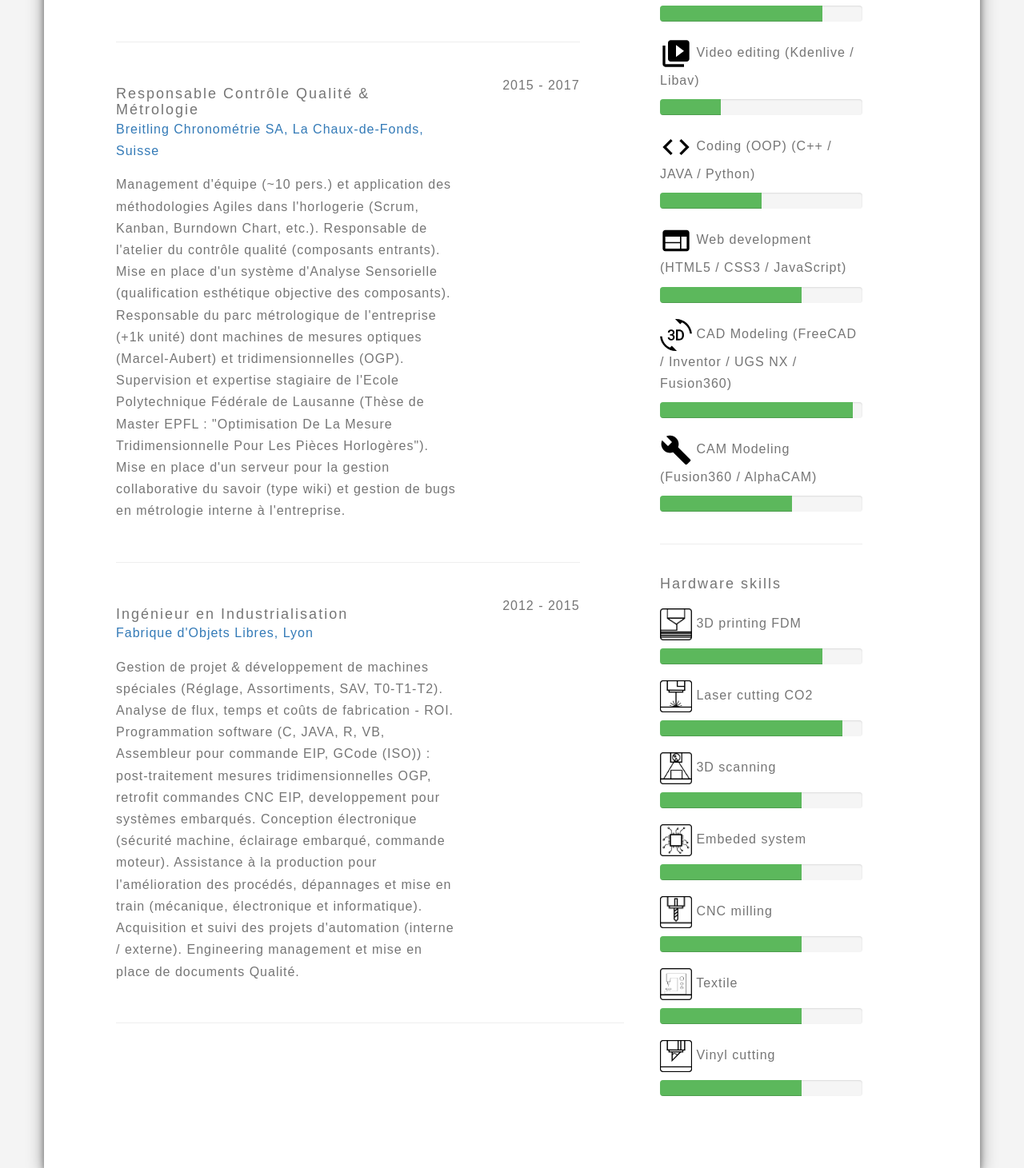
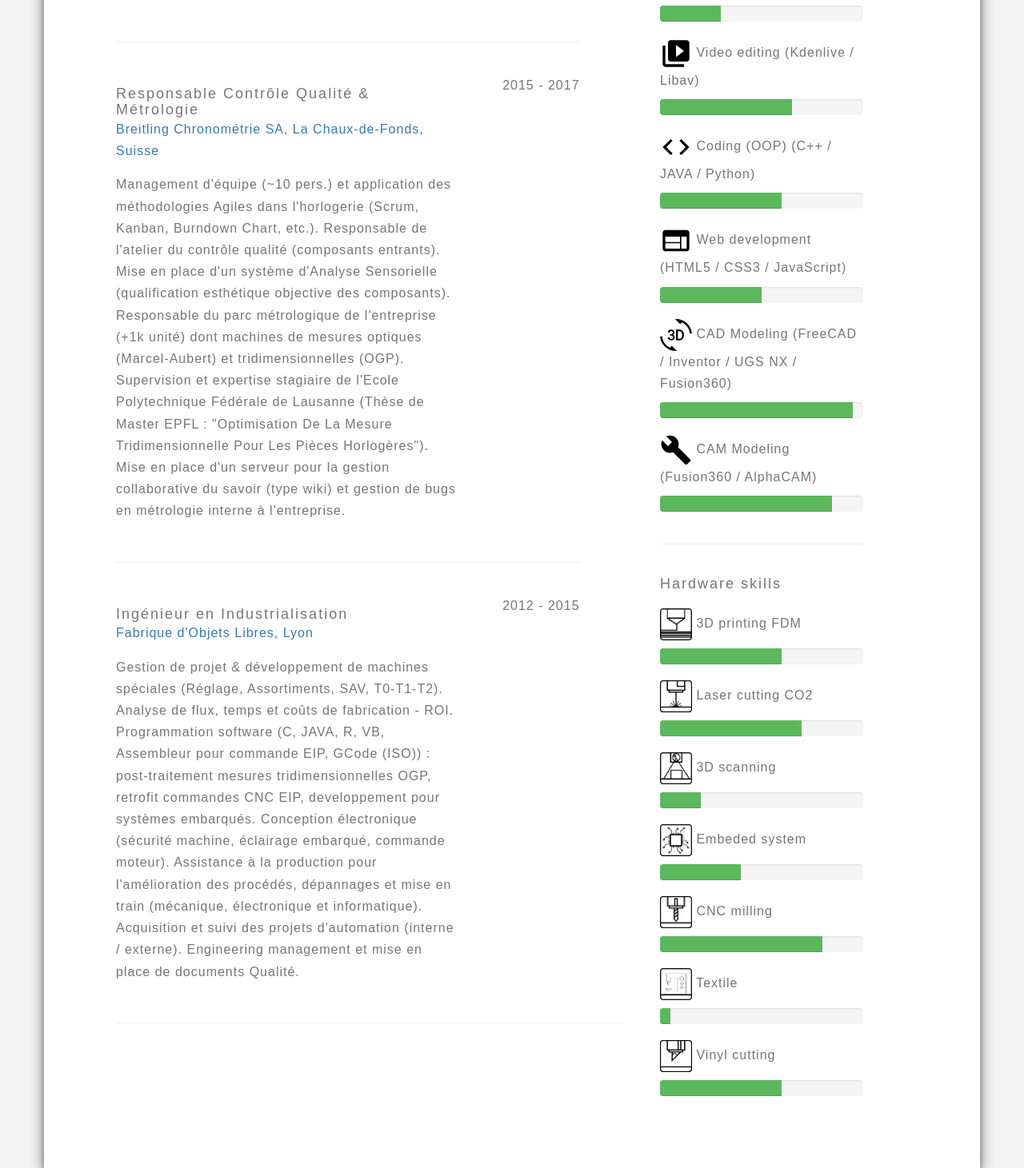
Before and after one commit to matbgn/CV, a plain HTML site: page index.html in a window 1280 px wide. Shown: the part 1134-2595 px from the top of the page at 80% size. Drawn offline with nearby package versions, Linux system fonts and the light colour scheme; a web font is replaced by a local one.

Commit message:
First self-rating for the skills

```diff
--- a/index.html
+++ b/index.html
@@ -184,39 +184,39 @@
                     <br>
                     <p><img src="img/photo.svg" class="imagethumb animated fadein"> Photo editing (GIMP / Photoshop)</p>
                     <div class="progress">
-                        <div class="progress-bar progress-bar-success" role="progressbar" aria-valuenow="70" aria-valuemin="0" aria-valuemax="100" style="width: 70%">
-                            <span class="sr-only">70% Complete</span>
+                        <div class="progress-bar progress-bar-success" role="progressbar" aria-valuenow="80" aria-valuemin="0" aria-valuemax="100" style="width: 80%">
+                            <span class="sr-only">80% Complete</span>
                         </div>
                     </div><!--skill end-->
                     <p><img src="img/vector.svg" class="imagethumb"> Vector graphics (Inkscape / Illustrator)</p>
                     <div class="progress">
-                        <div class="progress-bar progress-bar-success" role="progressbar" aria-valuenow="85" aria-valuemin="0" aria-valuemax="100" style="width: 85%">
-                            <span class="sr-only">85% Complete</span>
+                        <div class="progress-bar progress-bar-success" role="progressbar" aria-valuenow="70" aria-valuemin="0" aria-valuemax="100" style="width: 70%">
+                            <span class="sr-only">70% Complete</span>
                         </div>
                     </div>
                     <p><img src="img/video.svg" class="imagethumb"> Video production (Open Broadcaster Software)</p>
                     <div class="progress">
-                        <div class="progress-bar progress-bar-success" role="progressbar" aria-valuenow="80" aria-valuemin="0" aria-valuemax="100" style="width: 80%">
-                            <span class="sr-only">80% Complete</span>
+                        <div class="progress-bar progress-bar-success" role="progressbar" aria-valuenow="30" aria-valuemin="0" aria-valuemax="100" style="width: 30%">
+                            <span class="sr-only">30% Complete</span>
                         </div>
                     </div>
 
                     <p><img src="img/videoEditing.svg" class="imagethumb"> Video editing (Kdenlive / Libav)</p>
                     <div class="progress">
-                        <div class="progress-bar progress-bar-success" role="progressbar" aria-valuenow="30" aria-valuemin="0" aria-valuemax="100" style="width: 30%">
-                            <span class="sr-only">30% Complete (success)</span>
+                        <div class="progress-bar progress-bar-success" role="progressbar" aria-valuenow="65" aria-valuemin="0" aria-valuemax="100" style="width: 65%">
+                            <span class="sr-only">65% Complete</span>
                         </div>
                     </div>
                     <p><img src="img/coding.svg" class="imagethumb"> Coding (OOP) (C++ / JAVA / Python)</p>
                     <div class="progress">
-                        <div class="progress-bar progress-bar-success" role="progressbar" aria-valuenow="50" aria-valuemin="0" aria-valuemax="100" style="width: 50%">
-                            <span class="sr-only">50% Complete (success)</span>
+                        <div class="progress-bar progress-bar-success" role="progressbar" aria-valuenow="60" aria-valuemin="0" aria-valuemax="100" style="width: 60%">
+                            <span class="sr-only">60% Complete</span>
                         </div>
                     </div>
                     <p><img src="img/web.svg" class="imagethumb"> Web development (HTML5 / CSS3 / JavaScript)</p>
                     <div class="progress">
-                        <div class="progress-bar progress-bar-success" role="progressbar" aria-valuenow="70" aria-valuemin="0" aria-valuemax="100" style="width: 70%">
-                            <span class="sr-only">70% Complete (success)</span>
+                        <div class="progress-bar progress-bar-success" role="progressbar" aria-valuenow="50" aria-valuemin="0" aria-valuemax="100" style="width: 50%">
+                            <span class="sr-only">50% Complete</span>
                         </div>
                     </div>
                     <p><img src="img/3dModeling.svg" class="imagethumb"> CAD Modeling (FreeCAD / Inventor / UGS NX / Fusion360)</p>
@@ -227,8 +227,8 @@
                     </div>
                     <p><img src="img/camModeling.svg" class="imagethumb"> CAM Modeling (Fusion360 / AlphaCAM)</p>
                     <div class="progress">
-                        <div class="progress-bar progress-bar-success" role="progressbar" aria-valuenow="65" aria-valuemin="0" aria-valuemax="100" style="width: 65%">
-                            <span class="sr-only">30% Complete (success)</span>
+                        <div class="progress-bar progress-bar-success" role="progressbar" aria-valuenow="85" aria-valuemin="0" aria-valuemax="100" style="width: 85%">
+                            <span class="sr-only">85% Complete</span>
                         </div>
                     </div>
                     <hr>
@@ -236,44 +236,44 @@
                     <br>
                     <p><img src="img/3d_print.png" class="imagethumb"> 3D printing FDM</p>
                     <div class="progress">
-                        <div class="progress-bar progress-bar-success" role="progressbar" aria-valuenow="80" aria-valuemin="0" aria-valuemax="100" style="width: 80%">
-                            <span class="sr-only">80% Complete (success)</span>
+                        <div class="progress-bar progress-bar-success" role="progressbar" aria-valuenow="60" aria-valuemin="0" aria-valuemax="100" style="width: 60%">
+                            <span class="sr-only">60% Complete</span>
                         </div>
                     </div>
                     <p><img src="img/laser.png" class="imagethumb"> Laser cutting CO2</p>
                     <div class="progress">
-                        <div class="progress-bar progress-bar-success" role="progressbar" aria-valuenow="90" aria-valuemin="0" aria-valuemax="100" style="width: 90%">
-                            <span class="sr-only">90% Complete (success)</span>
+                        <div class="progress-bar progress-bar-success" role="progressbar" aria-valuenow="70" aria-valuemin="0" aria-valuemax="100" style="width: 70%">
+                            <span class="sr-only">70% Complete</span>
                         </div>
                     </div>
                     <p><img src="img/scan.png" class="imagethumb"> 3D scanning</p>
                     <div class="progress">
-                        <div class="progress-bar progress-bar-success" role="progressbar" aria-valuenow="70" aria-valuemin="0" aria-valuemax="100" style="width: 70%">
-                            <span class="sr-only">70% Complete (success)</span>
+                        <div class="progress-bar progress-bar-success" role="progressbar" aria-valuenow="20" aria-valuemin="0" aria-valuemax="100" style="width: 20%">
+                            <span class="sr-only">20% Complete</span>
                         </div>
                     </div>
                     <p><img src="img/electro.png" class="imagethumb"> Embeded system </p>
                     <div class="progress">
-                        <div class="progress-bar progress-bar-success" role="progressbar" aria-valuenow="70" aria-valuemin="0" aria-valuemax="100" style="width: 70%">
-                            <span class="sr-only">70% Complete (success)</span>
+                        <div class="progress-bar progress-bar-success" role="progressbar" aria-valuenow="40" aria-valuemin="0" aria-valuemax="100" style="width: 40%">
+                            <span class="sr-only">40% Complete</span>
                         </div>
                     </div>
                     <p><img src="img/cnc.png" class="imagethumb"> CNC milling</p>
                     <div class="progress">
-                        <div class="progress-bar progress-bar-success" role="progressbar" aria-valuenow="70" aria-valuemin="0" aria-valuemax="100" style="width: 70%">
-                            <span class="sr-only">70% Complete (success)</span>
+                        <div class="progress-bar progress-bar-success" role="progressbar" aria-valuenow="80" aria-valuemin="0" aria-valuemax="100" style="width: 80%">
+                            <span class="sr-only">80% Complete</span>
                         </div>
                     </div>
                     <p><img src="img/textile.png" class="imagethumb"> Textile</p>
                     <div class="progress">
-                        <div class="progress-bar progress-bar-success" role="progressbar" aria-valuenow="70" aria-valuemin="0" aria-valuemax="100" style="width: 70%">
-                            <span class="sr-only">70% Complete (success)</span>
+                        <div class="progress-bar progress-bar-success" role="progressbar" aria-valuenow="5" aria-valuemin="0" aria-valuemax="100" style="width: 5%">
+                            <span class="sr-only">5% Complete</span>
                         </div>
                     </div>
                     <p><img src="img/plotter.png" class="imagethumb"> Vinyl cutting</p>
                     <div class="progress">
-                        <div class="progress-bar progress-bar-success" role="progressbar" aria-valuenow="70" aria-valuemin="0" aria-valuemax="100" style="width: 70%">
-                            <span class="sr-only">70% Complete (success)</span>
+                        <div class="progress-bar progress-bar-success" role="progressbar" aria-valuenow="60" aria-valuemin="0" aria-valuemax="100" style="width: 60%">
+                            <span class="sr-only">60% Complete</span>
                         </div>
                     </div>
                     <!--skill end-->
```
